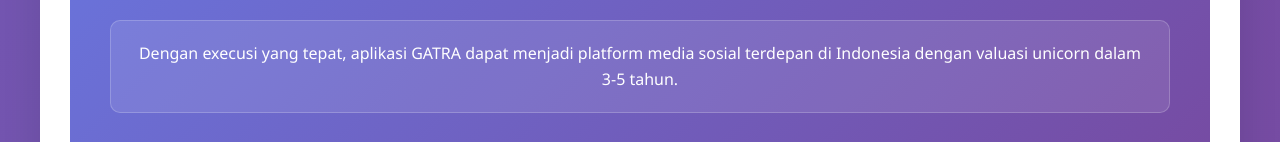
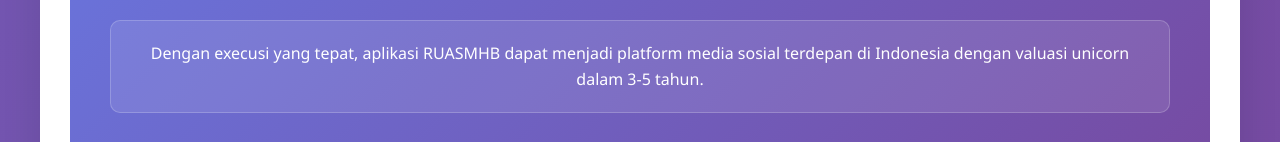
Before and after one commit to rubygemsrocket/asumsi, a plain HTML site: page index.html in a window 1280 px wide. Shown: the part 6017-6159 px from the top of the page. Drawn offline with Linux system fonts and the light colour scheme.

Commit message:
Update index.html

```diff
--- a/index.html
+++ b/index.html
@@ -651,7 +651,7 @@
                 </div>
 
                 <div class="highlight-box">
-                    <p>Dengan execusi yang tepat, aplikasi GATRA dapat menjadi platform media sosial terdepan di Indonesia dengan valuasi unicorn dalam 3-5 tahun.</p>
+                    <p>Dengan execusi yang tepat, aplikasi RUASMHB dapat menjadi platform media sosial terdepan di Indonesia dengan valuasi unicorn dalam 3-5 tahun.</p>
                 </div>
             </div>
         </div>
```
